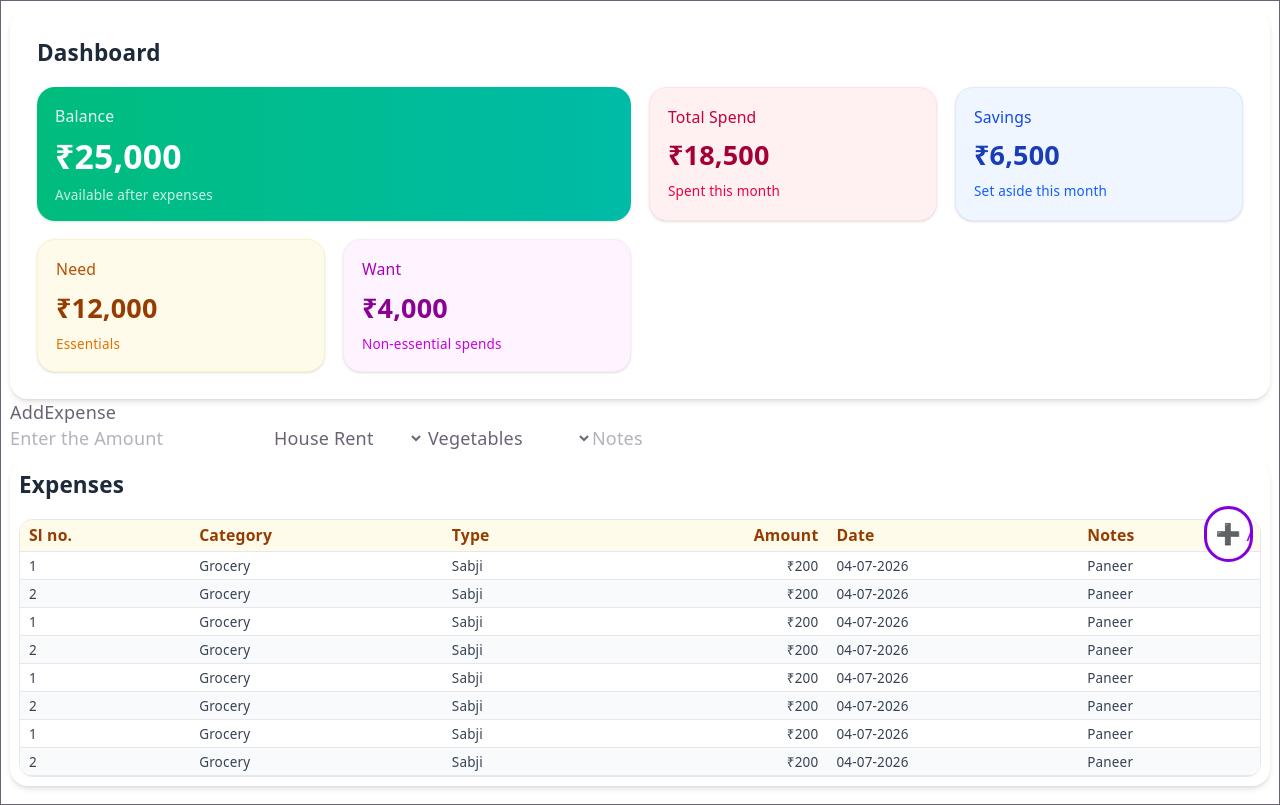
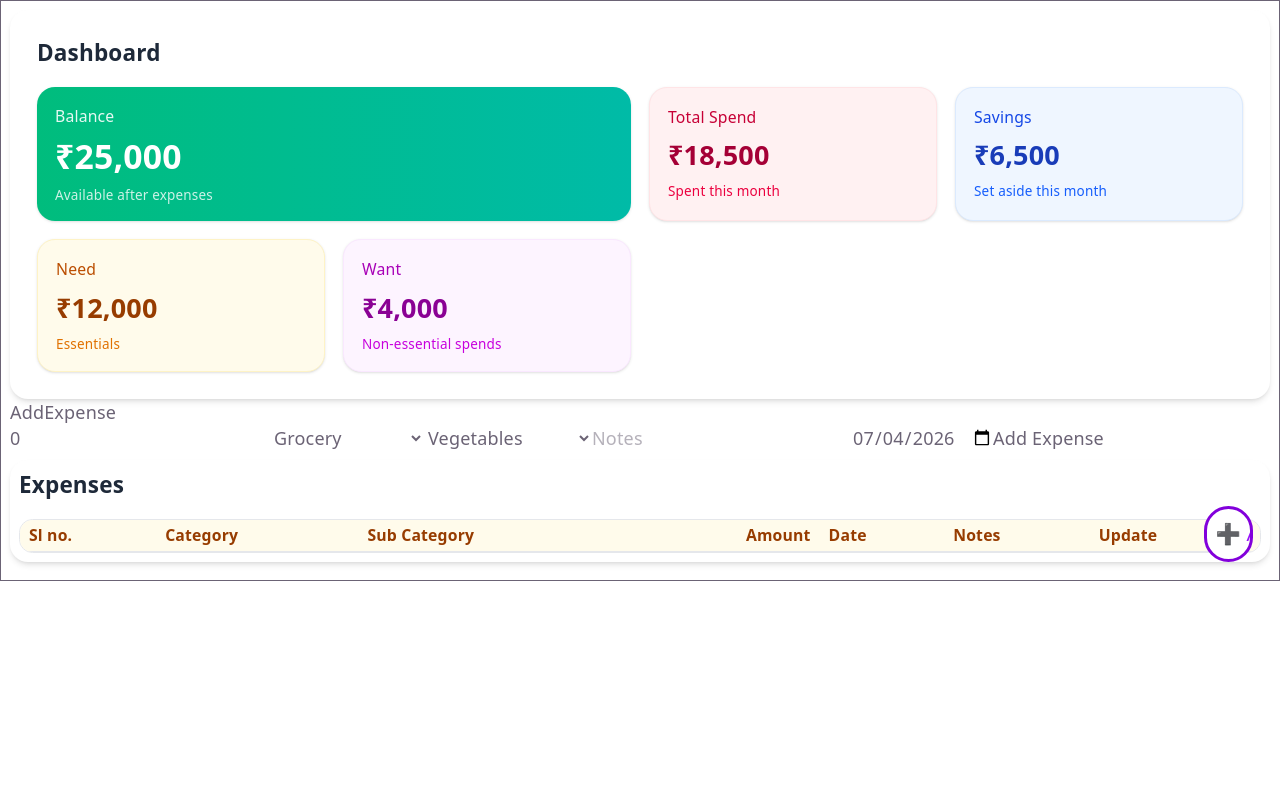
Before and after one commit to abhayrobotics/ExpenseTracker, a React (Vite) app in the folder client/: page / in a window 1280 px wide. Built offline with nearby package versions, Linux system fonts and the light colour scheme.

Commit message:
Add expense working

```diff
--- a/client/src/components/AddExpense.jsx
+++ b/client/src/components/AddExpense.jsx
@@ -2,28 +2,50 @@ import { useState } from "react"
 import { CATEGORY } from "../storage/constant"
 import {SUBCATEGORY } from "../storage/constant"
 
-const AddExpense = () => {
+const AddExpense = ({AddNewExpense}) => {
+  const [amount,setAmount] = useState(0)
+  const [category,setCategory] = useState("Grocery")
+  const [subcategory,setSubcategory] = useState("")
+  const [date, setDate] = useState(new Date().toISOString().split("T")[0])
 
-  const [category,setCategory] = useState("Grocery")
+
+  // setting the min date allowed
+    const maxDate = () => {
+        let today = new Date();
+        // console.log(today.toISOString().split("T")[0])
+
+        return today.toISOString().split("T")[0]
+    }
+    // calling the parent function to update
+    const handleAdd =()=>{
+      AddNewExpense(amount,
+          category,
+          subcategory,
+          date)
+    }
+
   return (
     <div>
       <div>AddExpense</div>
       <div>
 
-      <input type="number" placeholder="Enter the Amount"></input>
+      <input type="number" placeholder="Enter the Amount" value={amount} onChange={(e)=>setAmount(e.target.value)}></input>
       <select onChange={(e)=>setCategory(e.target.value)} >
         {CATEGORY?.map((item)=>{
           return(<option key={item} value={item}>{item}</option>)
         })}
       </select>
 
-      <select>
+      <select onChange={(e)=>setSubcategory(e.target.value)}>
         {SUBCATEGORY[category]?.map((item)=>{
           return(<option key={item} value={item}>{item}</option>)
         })}
       </select>
       <input type="text" placeholder="Notes"></input>
+      <input type="date" max={maxDate()} value={date} onChange={(e)=>setDate(e.target.value)}></input>
+      <button onClick={handleAdd}>Add Expense</button>
       </div>
+
     </div>
   )
 }
--- a/client/src/components/ExpenseList.jsx
+++ b/client/src/components/ExpenseList.jsx
@@ -1,4 +1,8 @@
-const ExpenseList = () => {
+import { useEffect, useState } from "react";
+
+const ExpenseList = ({AllExpense}) => {
+
+
   return (
     <div className="bg-white rounded-2xl shadow-md my-2 p-2 md:p-2">
       <h2 className="text-lg md:text-xl font-semibold text-gray-800 mb-4">
@@ -8,6 +12,7 @@ const ExpenseList = () => {
       <div className="overflow-x-hidden rounded-xl border border-gray-200">
         <table className="min-w-full border-collapse text-sm ">
           <thead className="bg-amber-50 text-amber-800">
+
             <tr>
               <th className="px-2 py-1 text-left font-semibold border-b border-gray-200">
                 Sl no.
@@ -16,7 +21,7 @@ const ExpenseList = () => {
                 Category
               </th>
               <th className="px-2 py-1 text-left font-semibold border-b border-gray-200">
-                Type
+                Sub Category
               </th>
               <th className="px-2 py-1 text-right font-semibold border-b border-gray-200">
                 Amount
@@ -27,94 +32,32 @@ const ExpenseList = () => {
               <th className="px-2 py-1 text-left font-semibold border-b border-gray-200">
                 Notes
               </th>
+              <th className="px-2 py-1 text-left font-semibold border-b border-gray-200">
+                Update
+              </th>
+
             </tr>
+
           </thead>
 
           <tbody className="text-gray-700 text-xs">
-            <tr className="odd:bg-white even:bg-gray-50 hover:bg-amber-50 transition">
-              <td className="px-2 py-1 border-b border-gray-200">1</td>
-              <td className="px-2 py-1 border-b border-gray-200">Grocery</td>
-              <td className="px-2 py-1 border-b border-gray-200">Sabji</td>
-              <td className="px-2 py-1 border-b border-gray-200 text-right font-medium">
-                ₹200
-              </td>
-              <td className="px-2 py-1 border-b border-gray-200">04-07-2026</td>
-              <td className="px-2 py-1 border-b border-gray-200">Paneer</td>
-            </tr>
+            {AllExpense?.map((item, index) => {
+              return (
 
-            <tr className="odd:bg-white even:bg-gray-50 hover:bg-amber-50 transition">
-              <td className="px-2 py-1 border-b border-gray-200">2</td>
-              <td className="px-2 py-1 border-b border-gray-200">Grocery</td>
-              <td className="px-2 py-1 border-b border-gray-200">Sabji</td>
-              <td className="px-2 py-1 border-b border-gray-200 text-right font-medium">
-                ₹200
-              </td>
-              <td className="px-2 py-1 border-b border-gray-200">04-07-2026</td>
-              <td className="px-2 py-1 border-b border-gray-200">Paneer</td>
-            </tr>
-            <tr className="odd:bg-white even:bg-gray-50 hover:bg-amber-50 transition">
-              <td className="px-2 py-1 border-b border-gray-200">1</td>
-              <td className="px-2 py-1 border-b border-gray-200">Grocery</td>
-              <td className="px-2 py-1 border-b border-gray-200">Sabji</td>
-              <td className="px-2 py-1 border-b border-gray-200 text-right font-medium">
-                ₹200
-              </td>
-              <td className="px-2 py-1 border-b border-gray-200">04-07-2026</td>
-              <td className="px-2 py-1 border-b border-gray-200">Paneer</td>
-            </tr>
+                <tr key={index} className="odd:bg-white even:bg-gray-50 hover:bg-amber-50 transition">
+                  <td className="px-2 py-1 border-b border-gray-200">{index + 1}</td>
+                  <td className="px-2 py-1 border-b border-gray-200">{item?.category}</td>
+                  <td className="px-2 py-1 border-b border-gray-200">{item?.subcategory}</td>
+                  <td className="px-2 py-1 border-b border-gray-200 text-right font-medium">
+                    ₹{item?.amount}
+                  </td>
+                  <td className="px-2 py-1 border-b border-gray-200">{item?.date}</td>
+                  <td className="px-2 py-1 border-b border-gray-200">{item?.notes}</td>
+                  <td className="px-2 py-1 border-b border-gray-200">📝</td>
+                  <td className="px-2 py-1 border-b border-gray-200">❌</td>
+                </tr>)
+            })}
 
-            <tr className="odd:bg-white even:bg-gray-50 hover:bg-amber-50 transition">
-              <td className="px-2 py-1 border-b border-gray-200">2</td>
-              <td className="px-2 py-1 border-b border-gray-200">Grocery</td>
-              <td className="px-2 py-1 border-b border-gray-200">Sabji</td>
-              <td className="px-2 py-1 border-b border-gray-200 text-right font-medium">
-                ₹200
-              </td>
-              <td className="px-2 py-1 border-b border-gray-200">04-07-2026</td>
-              <td className="px-2 py-1 border-b border-gray-200">Paneer</td>
-            </tr>
-            <tr className="odd:bg-white even:bg-gray-50 hover:bg-amber-50 transition">
-              <td className="px-2 py-1 border-b border-gray-200">1</td>
-              <td className="px-2 py-1 border-b border-gray-200">Grocery</td>
-              <td className="px-2 py-1 border-b border-gray-200">Sabji</td>
-              <td className="px-2 py-1 border-b border-gray-200 text-right font-medium">
-                ₹200
-              </td>
-              <td className="px-2 py-1 border-b border-gray-200">04-07-2026</td>
-              <td className="px-2 py-1 border-b border-gray-200">Paneer</td>
-            </tr>
-
-            <tr className="odd:bg-white even:bg-gray-50 hover:bg-amber-50 transition">
-              <td className="px-2 py-1 border-b border-gray-200">2</td>
-              <td className="px-2 py-1 border-b border-gray-200">Grocery</td>
-              <td className="px-2 py-1 border-b border-gray-200">Sabji</td>
-              <td className="px-2 py-1 border-b border-gray-200 text-right font-medium">
-                ₹200
-              </td>
-              <td className="px-2 py-1 border-b border-gray-200">04-07-2026</td>
-              <td className="px-2 py-1 border-b border-gray-200">Paneer</td>
-            </tr>
-            <tr className="odd:bg-white even:bg-gray-50 hover:bg-amber-50 transition">
-              <td className="px-2 py-1 border-b border-gray-200">1</td>
-              <td className="px-2 py-1 border-b border-gray-200">Grocery</td>
-              <td className="px-2 py-1 border-b border-gray-200">Sabji</td>
-              <td className="px-2 py-1 border-b border-gray-200 text-right font-medium">
-                ₹200
-              </td>
-              <td className="px-2 py-1 border-b border-gray-200">04-07-2026</td>
-              <td className="px-2 py-1 border-b border-gray-200">Paneer</td>
-            </tr>
-
-            <tr className="odd:bg-white even:bg-gray-50 hover:bg-amber-50 transition">
-              <td className="px-2 py-1 border-b border-gray-200">2</td>
-              <td className="px-2 py-1 border-b border-gray-200">Grocery</td>
-              <td className="px-2 py-1 border-b border-gray-200">Sabji</td>
-              <td className="px-2 py-1 border-b border-gray-200 text-right font-medium">
-                ₹200
-              </td>
-              <td className="px-2 py-1 border-b border-gray-200">04-07-2026</td>
-              <td className="px-2 py-1 border-b border-gray-200">Paneer</td>
-            </tr>
           </tbody>
         </table>
       </div>
--- a/client/src/components/Home.jsx
+++ b/client/src/components/Home.jsx
@@ -1,14 +1,47 @@
+import { useEffect, useState } from "react"
 import AddExpense from "./AddExpense"
 import Dashboard from "./Dashboard"
 import ExpenseList from "./ExpenseList"
 
 const Home = () => {
+
+  const [AllExpense, setAllExpense] = useState([])
+
+  useEffect(()=>{
+    console.log(AllExpense.length)
+    const data  = localStorage.getItem("AllExpense")
+    if(!data || data === "undefined"){
+      console.log(AllExpense,"2")
+    }
+    else{
+      setAllExpense(JSON.parse(localStorage.getItem("AllExpense")))
+
+    }
+  },[])
+
+// adding new item by the data received from
+  const AddNewExpense = (amount, category, subcategory, date) => {
+    const newExpense = {
+      amount,
+      category,
+      subcategory,
+      date
+
+    }
+    console.log(AllExpense)
+    const LatestExpense = [...AllExpense, newExpense]
+    setAllExpense(LatestExpense)
+
+    localStorage.setItem("AllExpense", JSON.stringify(LatestExpense))
+
+
+  }
   return (
     <div className="w-full  border m-auto p-2 overflow-hidden">
-        <Dashboard />
-        <div className="fixed bottom-53 right-6 p-2 text-nowrap  max-w-11 hover:max-w-64 transition-[max-width] duration-1000 ease-in-out overflow-hidden  bg-white hover: text-purple-600 bold text-lg  rounded-4xl border-3 border-purple-700 cursor-pointer ">  ➕ Add Expense </div>
-        <AddExpense />
-        <ExpenseList />
+      <Dashboard />
+      <div className="fixed bottom-53 right-6 p-2 text-nowrap  max-w-11 hover:max-w-64 transition-[max-width] duration-1000 ease-in-out overflow-hidden  bg-white hover: text-purple-600 bold text-lg  rounded-4xl border-3 border-purple-700 cursor-pointer ">  ➕ Add Expense </div>
+      <AddExpense AddNewExpense={AddNewExpense} />
+      <ExpenseList AllExpense ={AllExpense}/>
     </div>
   )
 }
--- a/client/src/storage/constant.js
+++ b/client/src/storage/constant.js
@@ -1,10 +1,10 @@
 export const CATEGORY = [
+  "Grocery",
   "House Rent",
   "Parent Expense",
   "Credit Card Bill",
   "Maid",
   "Milk",
-  "Grocery",
   "Water",
   "Wife",
   "Miscellaneous",
```
